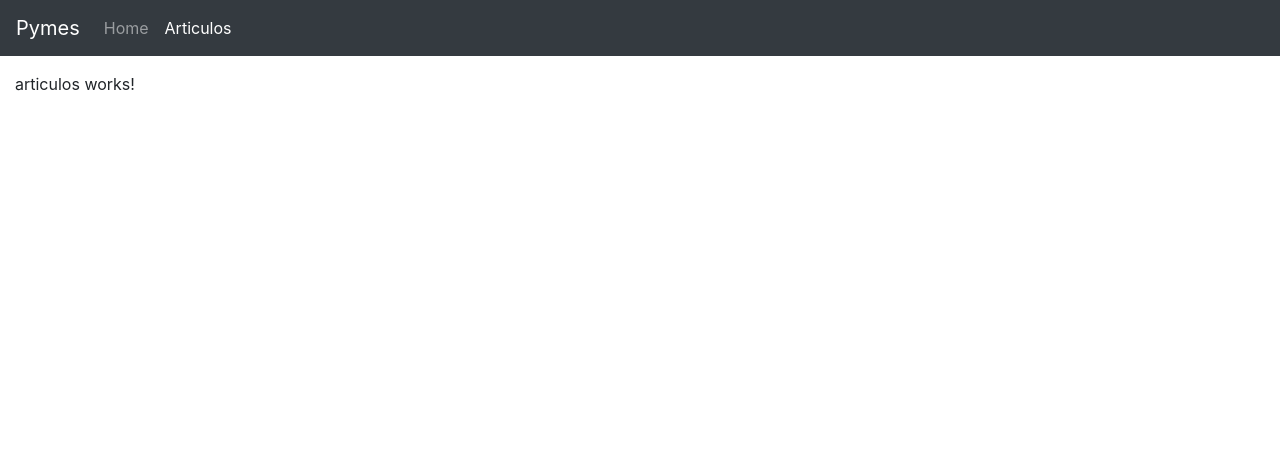
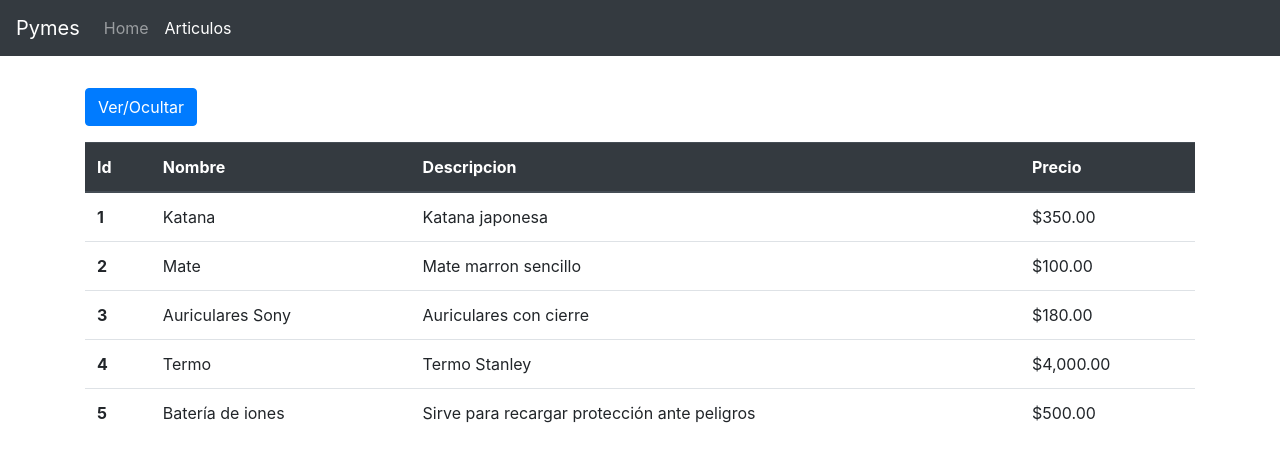
Before and after one commit to neritoo/pymes-frontend, an Angular app: page /articulos in a window 1280 px wide. Shown: the top 462 px of the page. Built offline with nearby package versions, Linux system fonts and the light colour scheme.

Commit message:
Articulos added

```diff
--- a/src/app/app.component.html
+++ b/src/app/app.component.html
@@ -1,4 +1,4 @@
 <app-navbar></app-navbar>
-<div class="container my-3">
+<div class="container-sm my-3">
     <router-outlet></router-outlet>
 </div>
--- /dev/null
+++ b/src/app/clases/articulo.ts
@@ -0,0 +1,6 @@
+export class Articulo {
+    id: number;
+    nombre: string;
+    descripcion: string;
+    precio: number;
+}
--- a/src/app/components/articulos/articulos.component.html
+++ b/src/app/components/articulos/articulos.component.html
@@ -1 +1,19 @@
-<p>articulos works!</p>
+<button type="button" (click)="mostrarOcultar()" class="btn btn-primary my-3">Ver/Ocultar</button>
+
+<table class="table" *ngIf="valor">
+    <thead class="thead-dark">
+        <tr>
+            <th scope="col">Id</th>
+            <th scope="col">Nombre</th>
+            <th scope="col">Descripcion</th>
+            <th scope="col">Precio</th>
+        </tr>
+    </thead>
+    <tbody>
+        <tr *ngFor="let articulo of articulos">
+            <th scope="row">{{articulo.id}}</th>
+            <td>{{articulo.nombre}}</td>
+            <td>{{articulo.descripcion}}</td>
+            <td>{{articulo.precio | currency}}</td>
+        </tr>
+</table>
--- a/src/app/components/articulos/articulos.component.ts
+++ b/src/app/components/articulos/articulos.component.ts
@@ -1,4 +1,6 @@
 import { Component, OnInit } from '@angular/core';
+import { Articulo } from 'src/app/clases/articulo';
+import { ArticulosService } from 'src/app/services/articulos.service';
 
 @Component({
   selector: 'app-articulos',
@@ -7,9 +9,19 @@ import { Component, OnInit } from '@angular/core';
 })
 export class ArticulosComponent implements OnInit {
 
-  constructor() { }
+  articulos: Articulo[];
+  valor: boolean;
+
+  constructor(private articulosService: ArticulosService) {
+    this.valor = true;
+  }
 
   ngOnInit(): void {
+    this.articulos = this.articulosService.getArticulos();
+  }
+
+  mostrarOcultar() {
+    this.valor = !this.valor;
   }
 
 }
--- /dev/null
+++ b/src/app/services/articulos.service.ts
@@ -0,0 +1,16 @@
+import { Injectable } from '@angular/core';
+import { ARTICULOS } from 'src/assets/static/articulos';
+import { Articulo } from '../clases/articulo';
+
+
+@Injectable({
+  providedIn: 'root'
+})
+export class ArticulosService {
+
+  constructor() { }
+
+  getArticulos(): Articulo[] {
+    return ARTICULOS;
+  }
+}
--- /dev/null
+++ b/src/assets/static/articulos.ts
@@ -0,0 +1,9 @@
+import { Articulo } from 'src/app/clases/articulo';
+
+export const ARTICULOS: Articulo[] = [
+    {id: 1, nombre: 'Katana', descripcion: 'Katana japonesa', precio: 350},
+    {id: 2, nombre: 'Mate', descripcion: 'Mate marron sencillo', precio: 100},
+    {id: 3, nombre: 'Auriculares Sony', descripcion: 'Auriculares con cierre', precio: 180},
+    {id: 4, nombre: 'Termo', descripcion: 'Termo Stanley', precio: 4000},
+    {id: 5, nombre: 'Batería de iones', descripcion: 'Sirve para recargar protección ante peligros', precio: 500}
+]
```
